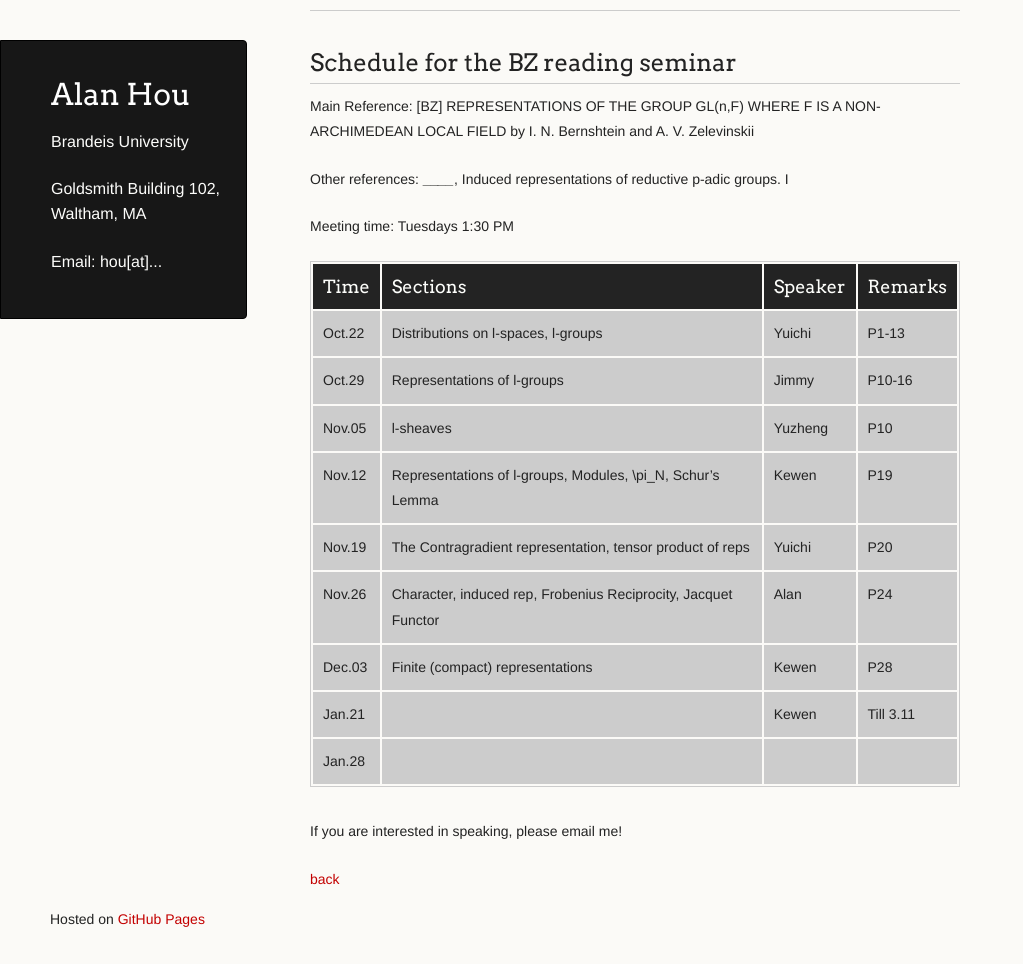
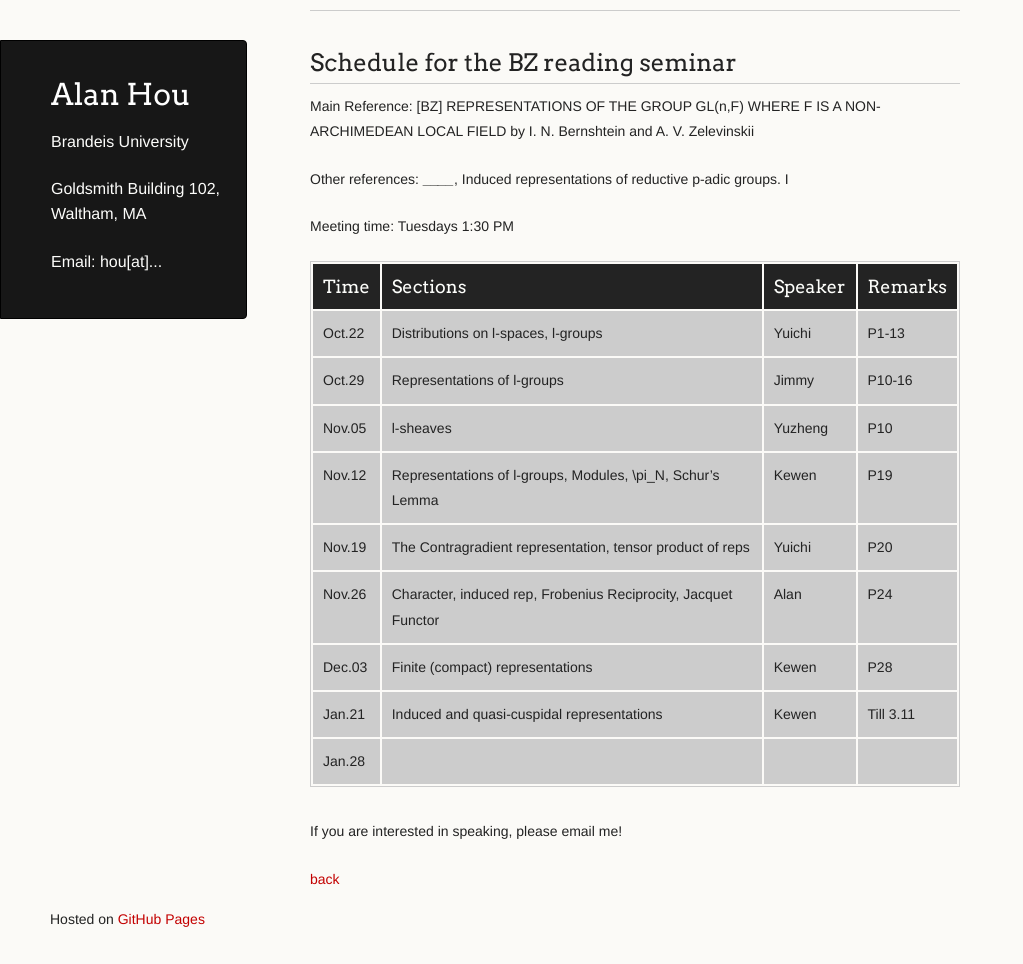
Before and after one commit to axhou/axhou.github.io, a Jekyll site: the page built from bzf2024.md, in a window 1280 px wide and 964 px high. Shown: the whole window, without its empty margins (0-1023 px from the left). Built offline with Jekyll 4.4.1, drawn with Linux system fonts in a browser that asks for light colours; our own code applies the rules of GitHub Pages for plain Markdown files.

Commit message:
Update bzf2024.md

```diff
--- a/bzf2024.md
+++ b/bzf2024.md
@@ -26,7 +26,7 @@ Meeting time: Tuesdays 1:30 PM
 | Nov.19  | The Contragradient representation, tensor product of reps | Yuichi | P20 |
 | Nov.26  | Character, induced rep, Frobenius Reciprocity, Jacquet Functor | Alan | P24 |
 | Dec.03  | Finite (compact) representations | Kewen | P28 |
-| Jan.21  |  | Kewen | Till 3.11 |
+| Jan.21  | Induced and quasi-cuspidal representations | Kewen | Till 3.11 |
 | Jan.28  |  | | |
 
 If you are interested in speaking, please email me!
```
